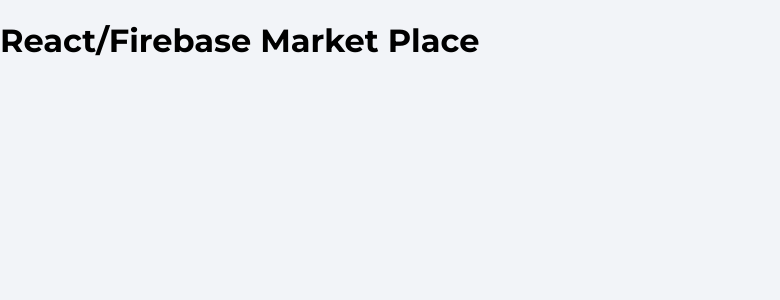
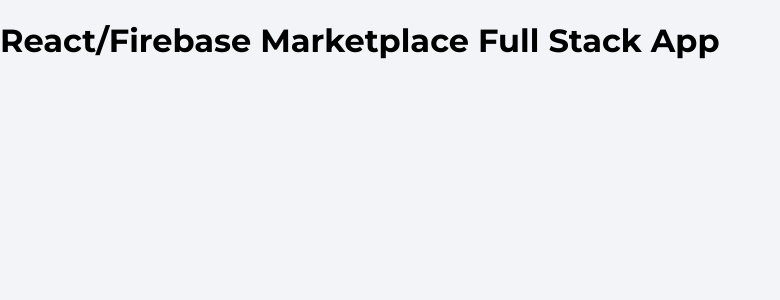
Before and after one commit to itarek99/house-marketplace, a React (Create React App) app: page / in a window 1280 px wide. Shown: the top 300 px of the page, without its empty margins (0-780 px from the left). Built offline with nearby package versions, Linux system fonts and the light colour scheme.

Commit message:
home page update

```diff
--- a/src/App.js
+++ b/src/App.js
@@ -1,5 +1,5 @@
 function App() {
-  return <h1>React/Firebase Market Place</h1>;
+  return <h1>React/Firebase Marketplace Full Stack App</h1>;
 }
 
 export default App;
```
